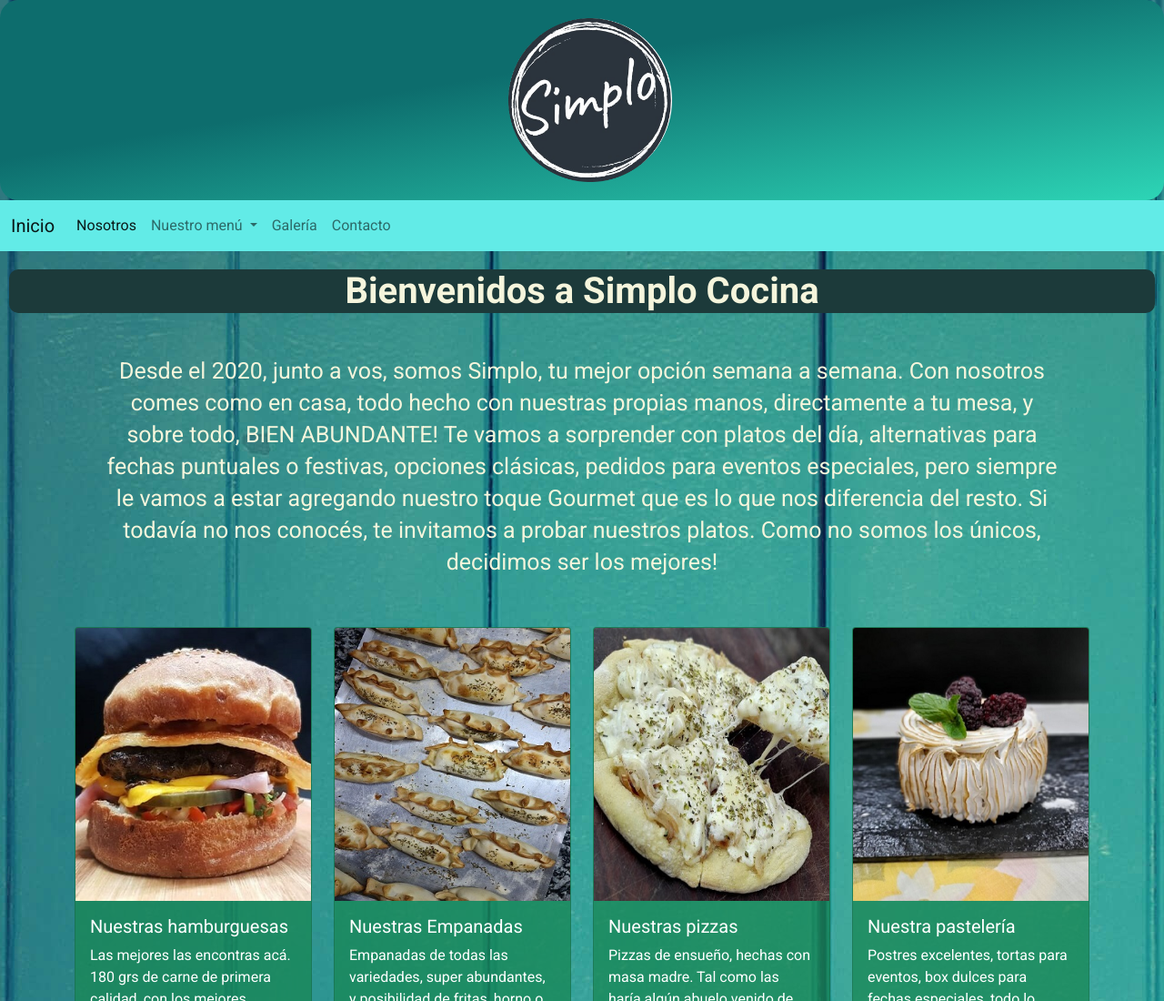
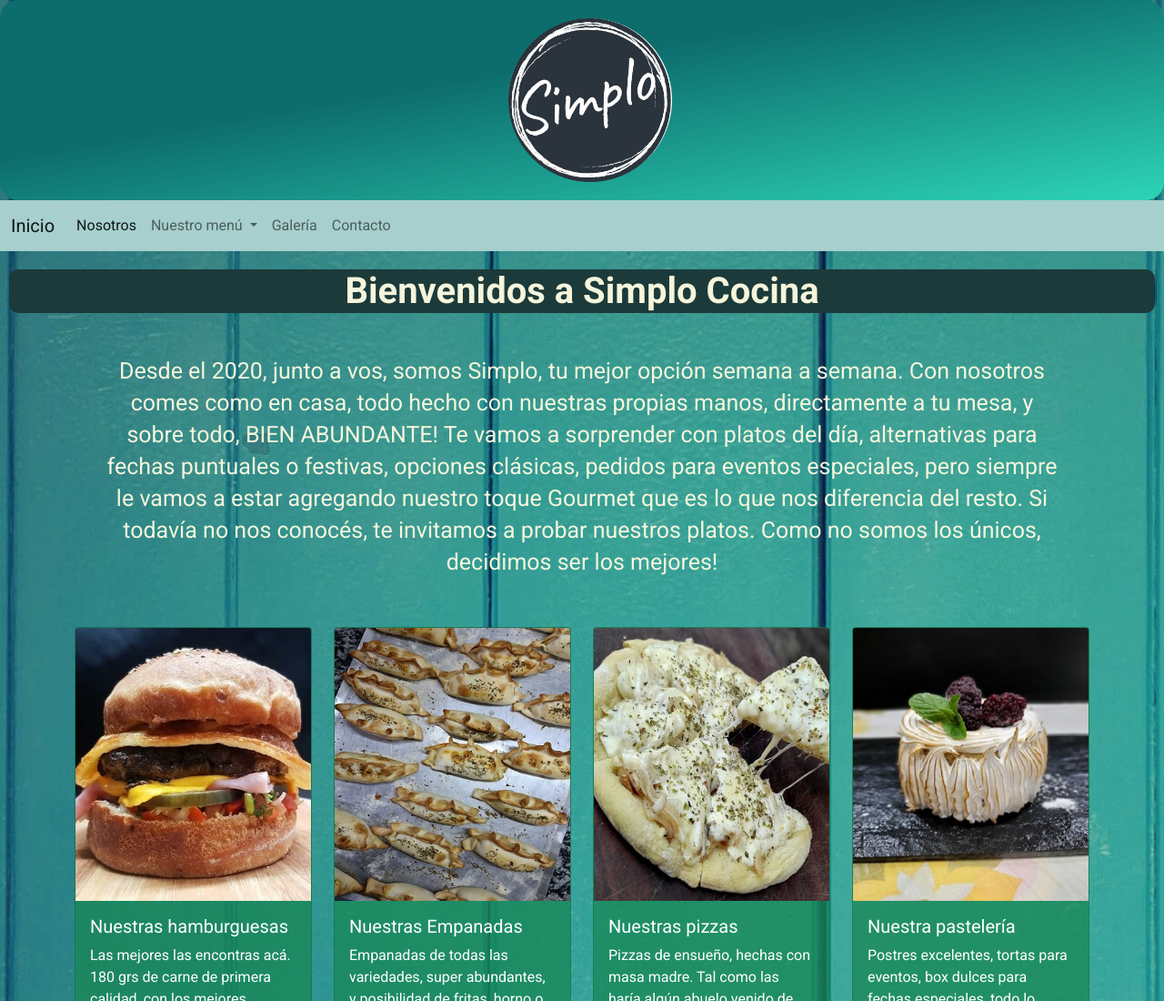
Before and after one commit to rodrimcuevas1291/simplococina-morte-cuevas, a website: page index.html in a window 1280 px wide. Shown: the top 1100 px of the page at 91% size. Drawn offline with nearby package versions, Linux system fonts and the light colour scheme; a web font is replaced by a local one.

Commit message:
save final 0.1

```diff
--- a/index.html
+++ b/index.html
@@ -23,7 +23,7 @@
             </a>
         </div>
             </header>
-            <nav class="navbar navbar-expand-lg navbar-light" style="background-color: #62ebe7;">
+            <nav class="navbar navbar-expand-lg navbar-light" style="background-color: #a6cfcd;">
                 <div class="container-fluid">
                 <a class="navbar-brand" href="index.html">Inicio</a>
                 <button class="navbar-toggler" type="button" data-bs-toggle="collapse" data-bs-target="#navbarNav" aria-controls="navbarNav" aria-expanded="false" aria-label="Toggle navigation">
```
Also changed, not shown: paginas/contacto.html (+1 -1 lines), paginas/empanadas.html (+1 -1 lines), paginas/galeria.html (+1 -1 lines), paginas/hamburguesas.html (+1 -1 lines), paginas/nosotros.html (+1 -1 lines), paginas/pasteleria.html (+1 -1 lines), paginas/pizzas.html (+1 -1 lines).
